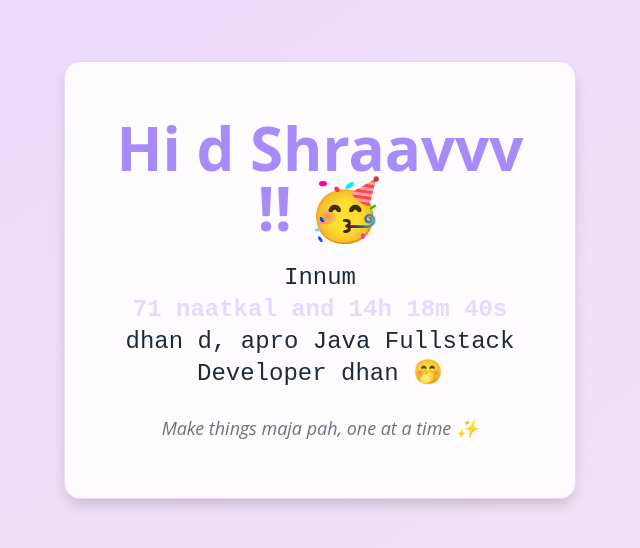
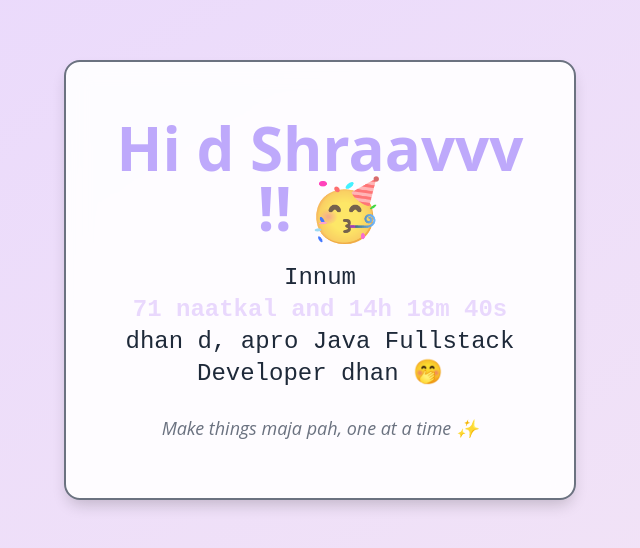
Before and after one commit to sree-vignesh/shrav-countdown, a Next.js app: page / in a window 1280 px wide. Shown: the part 120-668 px from the top of the page, without its empty margins (320-960 px from the left). Built offline with nearby package versions, Linux system fonts and the light colour scheme.

Commit message:
Final colors.

```diff
--- a/src/app/page.tsx
+++ b/src/app/page.tsx
@@ -36,9 +36,9 @@ export default function Home() {
 
   return (
     <main className="min-h-screen flex items-center justify-center bg-gradient-to-br from-secondary to-accent dark:from-slate-900 dark:to-slate-800 p-6">
-      <Card className="max-w-lg w-full rounded-2xl shadow-2xl bg-white/90 dark:bg-black/80 backdrop-blur-md">
+      <Card className="max-w-lg w-full rounded-2xl shadow-2xl bg-white/90 dark:bg-black/80 backdrop-blur-md border-2 border-muted-foreground">
         <CardContent className="p-8 flex flex-col items-center text-center gap-6">
-          <h1 className="text-4xl sm:text-6xl font-bold text-primary text-pink-600 dark:text-pink-400 animate-collapsible-down">
+          <h1 className="text-4xl sm:text-6xl font-bold text-primary  dark:text-pink-400 animate-pulse">
             Hi d Shraavvv !! 🥳
           </h1>
 
```
